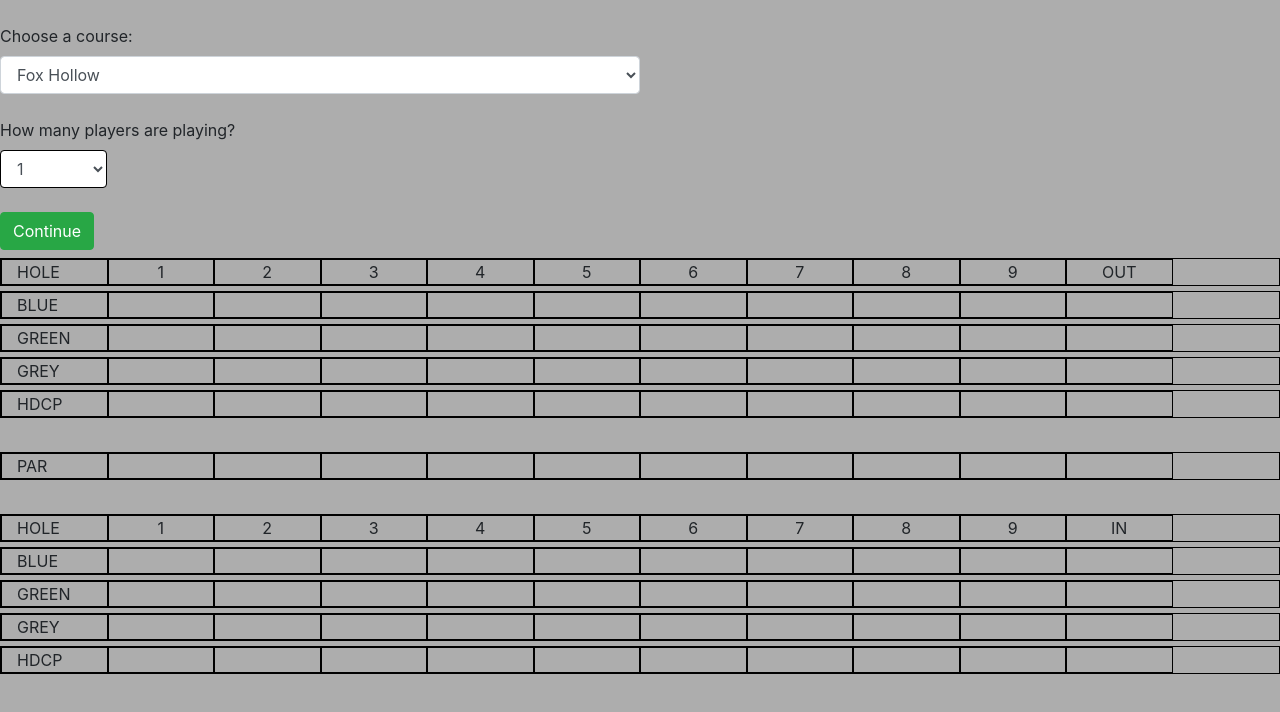
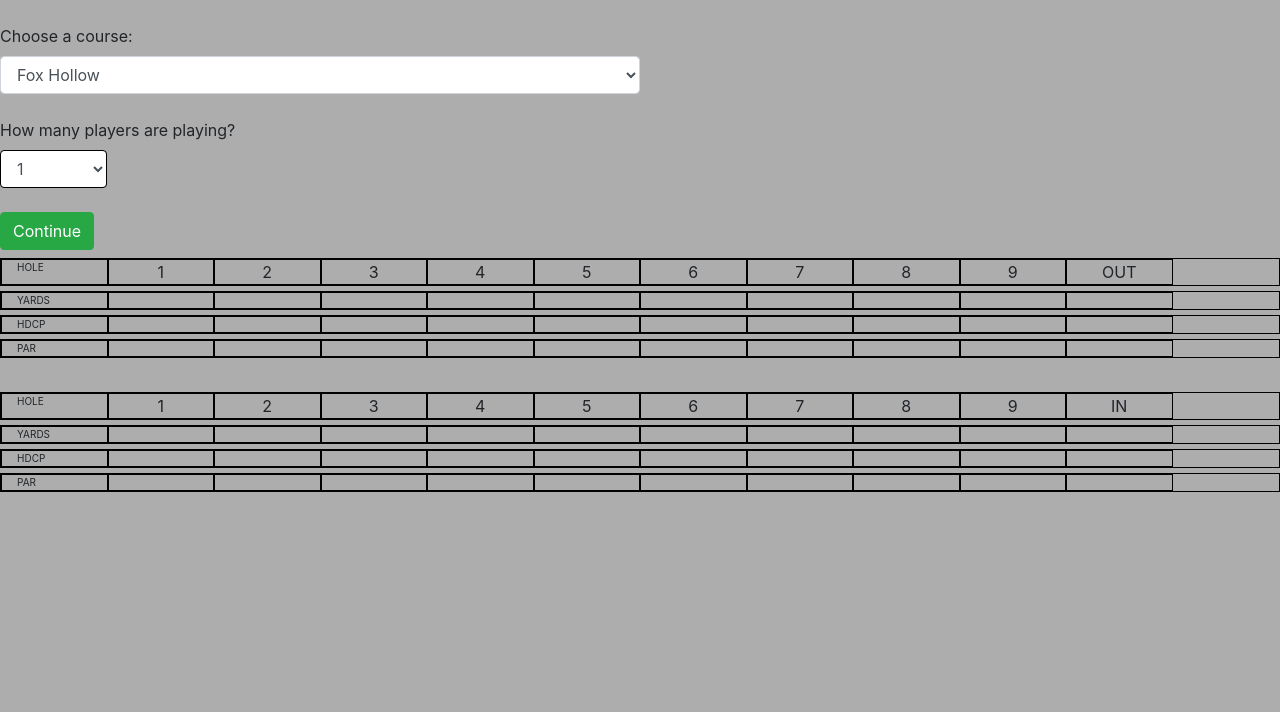
Before and after one commit to terranadams/Golf-Scorecard, a plain HTML site: page index.html in a window 1280 px wide. Drawn offline with nearby package versions, Linux system fonts and the light colour scheme.

Commit message:
fixed name placement

```diff
--- a/index.html
+++ b/index.html
@@ -53,7 +53,7 @@
   </div>
 
   <div class="row">
-    <div class="col-1 leftColumn">BLUE</div>
+    <div class="col-1 leftColumn">YARDS</div>
     <div class="col-1 text-center"></div>
     <div class="col-1 text-center"></div>
     <div class="col-1 text-center"></div>
@@ -66,33 +66,7 @@
     <div class="col-1 text-center"></div>
   </div>
 
-  <div class="row">
-    <div class="col-1 leftColumn">GREEN</div>
-    <div class="col-1 text-center"></div>
-    <div class="col-1 text-center"></div>
-    <div class="col-1 text-center"></div>
-    <div class="col-1 text-center"></div>
-    <div class="col-1 text-center"></div>
-    <div class="col-1 text-center"></div>
-    <div class="col-1 text-center"></div>
-    <div class="col-1 text-center"></div>
-    <div class="col-1 text-center"></div>
-    <div class="col-1 text-center"></div>
-  </div>
 
-  <div class="row">
-    <div class="col-1 leftColumn">GREY</div>
-    <div class="col-1 text-center"></div>
-    <div class="col-1 text-center"></div>
-    <div class="col-1 text-center"></div>
-    <div class="col-1 text-center"></div>
-    <div class="col-1 text-center"></div>
-    <div class="col-1 text-center"></div>
-    <div class="col-1 text-center"></div>
-    <div class="col-1 text-center"></div>
-    <div class="col-1 text-center"></div>
-    <div class="col-1 text-center"></div>
-  </div>
 
   <div class="row">
     <div class="col-1 leftColumn handicap">HDCP</div>
@@ -107,8 +81,7 @@
     <div class="col-1 text-center"></div>
     <div class="col-1 text-center"></div>
   </div>
-  </div>
-  <br>
+
   <div class="row" id="parRow">
     <div class="col-1 leftColumn">PAR</div>
     <div class="col-1 text-center"></div>
@@ -122,7 +95,10 @@
     <div class="col-1 text-center"></div>
     <div class="col-1 text-center"></div>
 </div>
+</div>
   <br>
+
+
   <div id="cardStuff2">
     <div class="row">
         <div class="col-1 leftColumn">HOLE</div>
@@ -139,35 +115,7 @@
     </div>
 
     <div class="row">
-      <div class="col-1 leftColumn">BLUE</div>
-      <div class="col-1 text-center"></div>
-      <div class="col-1 text-center"></div>
-      <div class="col-1 text-center"></div>
-      <div class="col-1 text-center"></div>
-      <div class="col-1 text-center"></div>
-      <div class="col-1 text-center"></div>
-      <div class="col-1 text-center"></div>
-      <div class="col-1 text-center"></div>
-      <div class="col-1 text-center"></div>
-      <div class="col-1 text-center"></div>
-    </div>
-
-    <div class="row">
-      <div class="col-1 leftColumn">GREEN</div>
-      <div class="col-1 text-center"></div>
-      <div class="col-1 text-center"></div>
-      <div class="col-1 text-center"></div>
-      <div class="col-1 text-center"></div>
-      <div class="col-1 text-center"></div>
-      <div class="col-1 text-center"></div>
-      <div class="col-1 text-center"></div>
-      <div class="col-1 text-center"></div>
-      <div class="col-1 text-center"></div>
-      <div class="col-1 text-center"></div>
-    </div>
-
-    <div class="row">
-      <div class="col-1 leftColumn">GREY</div>
+      <div class="col-1 leftColumn">YARDS</div>
       <div class="col-1 text-center"></div>
       <div class="col-1 text-center"></div>
       <div class="col-1 text-center"></div>
@@ -193,7 +141,24 @@
       <div class="col-1 text-center"></div>
       <div class="col-1 text-center"></div>
     </div>
+
+    <div class="row" id="parRow">
+      <div class="col-1 leftColumn">PAR</div>
+      <div class="col-1 text-center"></div>
+      <div class="col-1 text-center"></div>
+      <div class="col-1 text-center"></div>
+      <div class="col-1 text-center"></div>
+      <div class="col-1 text-center"></div>
+      <div class="col-1 text-center"></div>
+      <div class="col-1 text-center"></div>
+      <div class="col-1 text-center"></div>
+      <div class="col-1 text-center"></div>
+      <div class="col-1 text-center"></div>
+  </div>
     </div>
+
+    </div>
+
 
 <!-- Optional JavaScript; choose one of the two! -->
 <script src="javascript.js"></script>
--- a/javascript.js
+++ b/javascript.js
@@ -37,8 +37,9 @@ function getNames() {
 
 function startGame() {
     for (let i = 0; i < playerCount; i++) {
+        players.push(document.getElementById(`playerNumber${i}`).value);
         let newPlayerHTML = `<div class="row">
-        <div class="col-1 rightColumn player${i}">Player 1</div>
+        <div class="col-1 leftColumn player${i}">${players[i]}</div>
         <div class="col-1 text-center"></div>
         <div class="col-1 text-center"></div>
         <div class="col-1 text-center"></div>
@@ -50,13 +51,9 @@ function startGame() {
         <div class="col-1 text-center"></div>
         <div class="col-1 text-center"></div>
       </div>`
-        players.push(document.getElementById(`playerNumber${i}`).value);
         document.getElementById('cardStuff1').innerHTML += newPlayerHTML
         document.getElementById('cardStuff2').innerHTML += newPlayerHTML
     }
-    document.getElementsByClassName('player0').innerHTML = players[0]
-    if(players[1]) {document.getElementsByClassName('player1').innerHTML = players[1]}
-    if(players[2]) {document.getElementsByClassName('player2').innerHTML = players[2]}
-    if(players[3]) {document.getElementsByClassName('player3').innerHTML = players[3]}
+
     document.getElementById('courseName').innerHTML = course
 }
--- a/style.css
+++ b/style.css
@@ -7,7 +7,9 @@
     border: solid 1px black;
 }
 
-
+.leftColumn {
+    font-size: 10px;
+}
 
 body {
     background-color: rgb(173, 173, 173);
```
